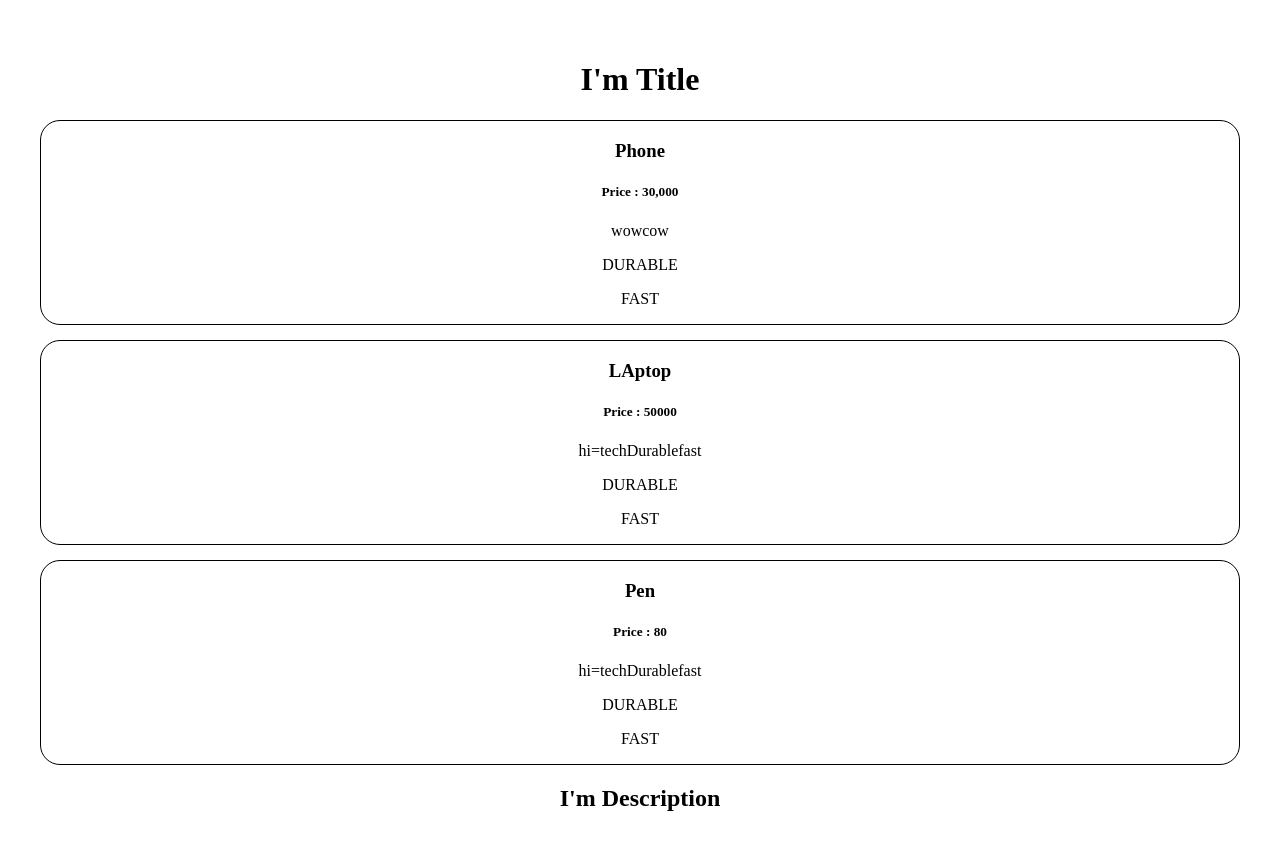
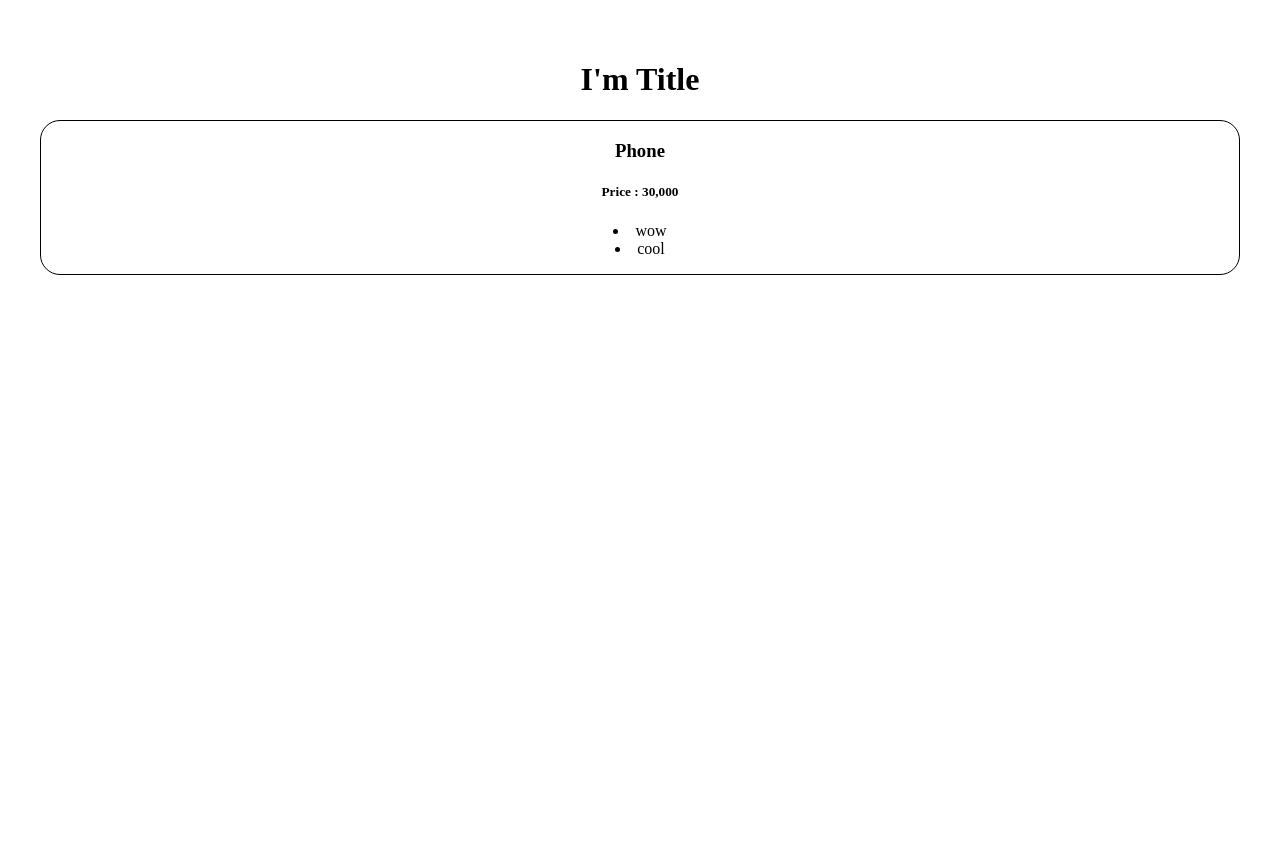
Before and after one commit to faheemiqbal370/React, a React (Vite) app in the folder Basic-React-App/: page / in a window 1280 px wide. Shown: the top 850 px of the page. After the commit the page ends 800 px from the top, so only its background shows below. Built offline with nearby package versions, Linux system fonts and the light colour scheme.

Commit message:
Rendering Arrays

```diff
--- a/Basic-React-App/src/App.jsx
+++ b/Basic-React-App/src/App.jsx
@@ -11,7 +11,7 @@ function App() {
   <>
     <Title />
     <ProductTab/>
-    <Description/>
+    {/* <Description/> */}
   </>
   );
 
--- a/Basic-React-App/src/ProductTab.jsx
+++ b/Basic-React-App/src/ProductTab.jsx
@@ -1,13 +1,14 @@
 import Product from "./product";
 
 function ProductTab(){
-    let options = ["hi=tech", "Durable", "fast"];
-    let options2 ={a: "HI-TECH",b: "DURABLE", c: "FAST" }
+    // let options = [<li>wow</li> , <li>cool</li>];
+    let options = ["wow" , "cool"];
+    // let options2 ={a: "HI-TECH",b: "DURABLE", c: "FAST" }
     return(
         <>
-        <Product title="Phone" price="30,000" features={["wow","cow"]} features2={options2}/>
-        <Product title="LAptop" price={50000}  features={options} features2={options2}/>
-        <Product title="Pen" price="80" features={options} features2={options2}/>
+        <Product title="Phone" price="30,000" features={options} />
+        {/* <Product title="LAptop" price={50000}  features={options} features2={options2}/> */}
+        {/* <Product title="Pen" price="80" features={options} features2={options2}/> */}
         </>
     );
 }
--- a/Basic-React-App/src/product.jsx
+++ b/Basic-React-App/src/product.jsx
@@ -4,9 +4,9 @@ function Product({title,price,features,features2}){
         <div className="product">
             <h3>{title}</h3>
             <h5>Price : {price}</h5>
-            <p>{features}</p>
-            <p>{features2.b}</p>
-            <p>{features2.c}</p>
+            <p>{features.map((features=><li>{features}</li>))}</p>
+            {/* <p>{features2.b}</p> */}
+            {/* <p>{features2.c}</p> */}
         </div>
     );
 }
```
